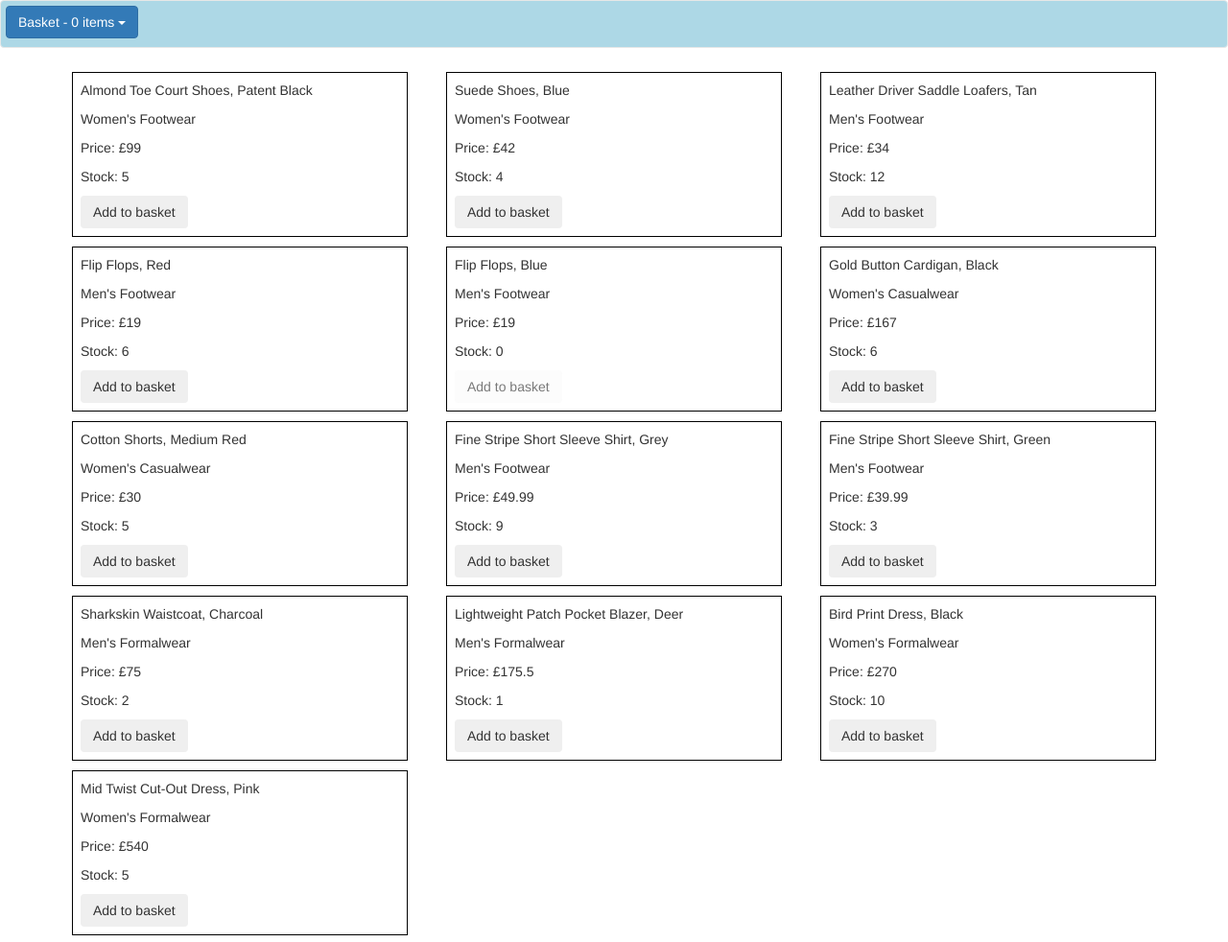
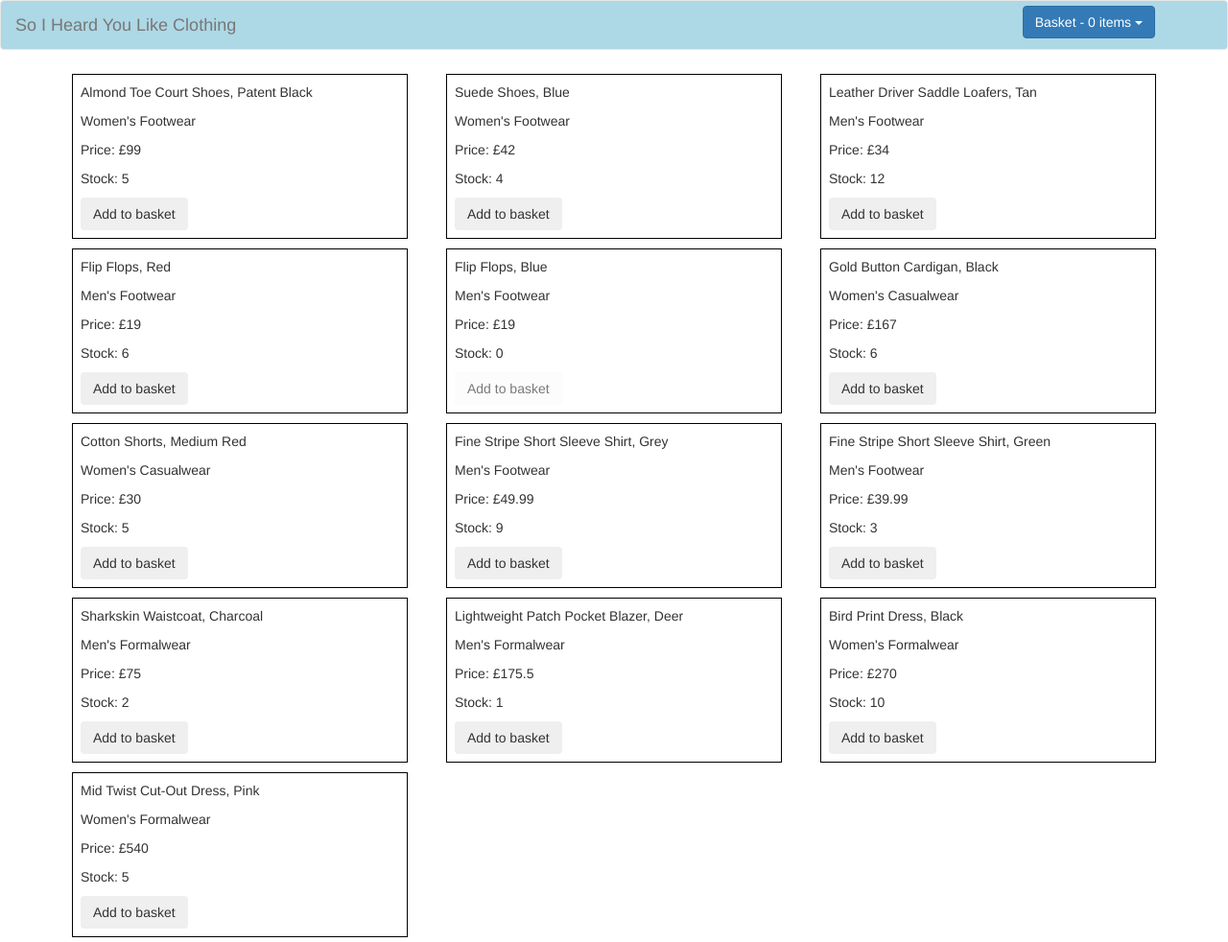
Before and after one commit to duskyshelf/clothingv2, a website: page public/index.html in a window 1280 px wide. Shown: the whole page at 96% size. Drawn offline with nearby package versions, Linux system fonts and the light colour scheme.

Commit message:
moved basket button

```diff
--- a/public/css/stylesheet.css
+++ b/public/css/stylesheet.css
@@ -5,6 +5,11 @@ body .navbar {
 .basket-button {
   margin-top: 5px;
   margin-left: 5px;
+}
+
+.dropdown {
+  float:right;
+  margin-right:60px;
 }
 
 .dropdown-menu {
--- a/public/index.html
+++ b/public/index.html
@@ -19,6 +19,12 @@
   <body ng-controller="ClothingShopController as shopCtrl">
 
     <nav class="navbar navbar-default">
+      <div class="container-fluid">
+      <div class="navbar-header">
+        <div class="navbar-brand">
+          So I Heard You Like Clothing
+        </div>
+      </div>
       <div class="dropdown">
         <button class="btn btn-primary dropdown-toggle basket-button" type="button" data-toggle="dropdown">
           Basket - {{shopCtrl.basketCount()}} items
@@ -43,6 +49,7 @@
           </form>
         </div>
       </div>
+    </div>
     </nav>
 
     <div class="container">
```
